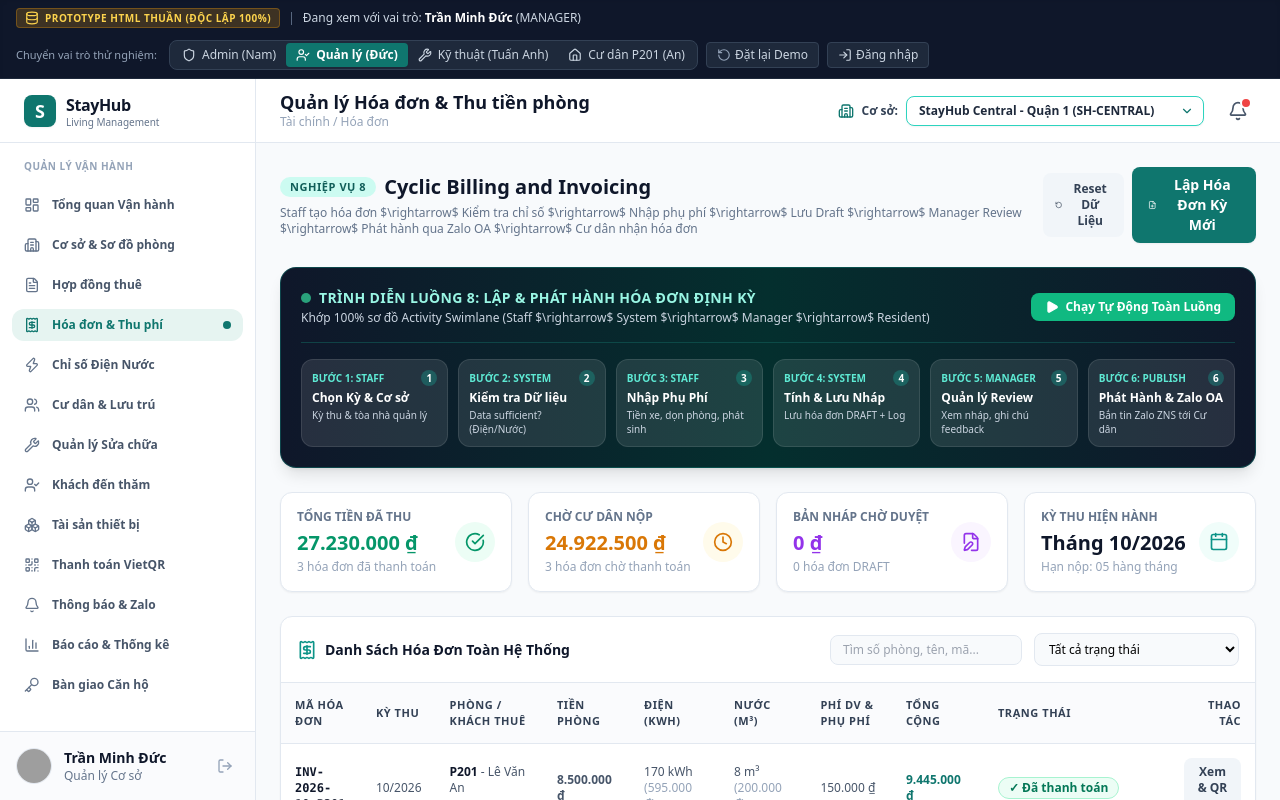
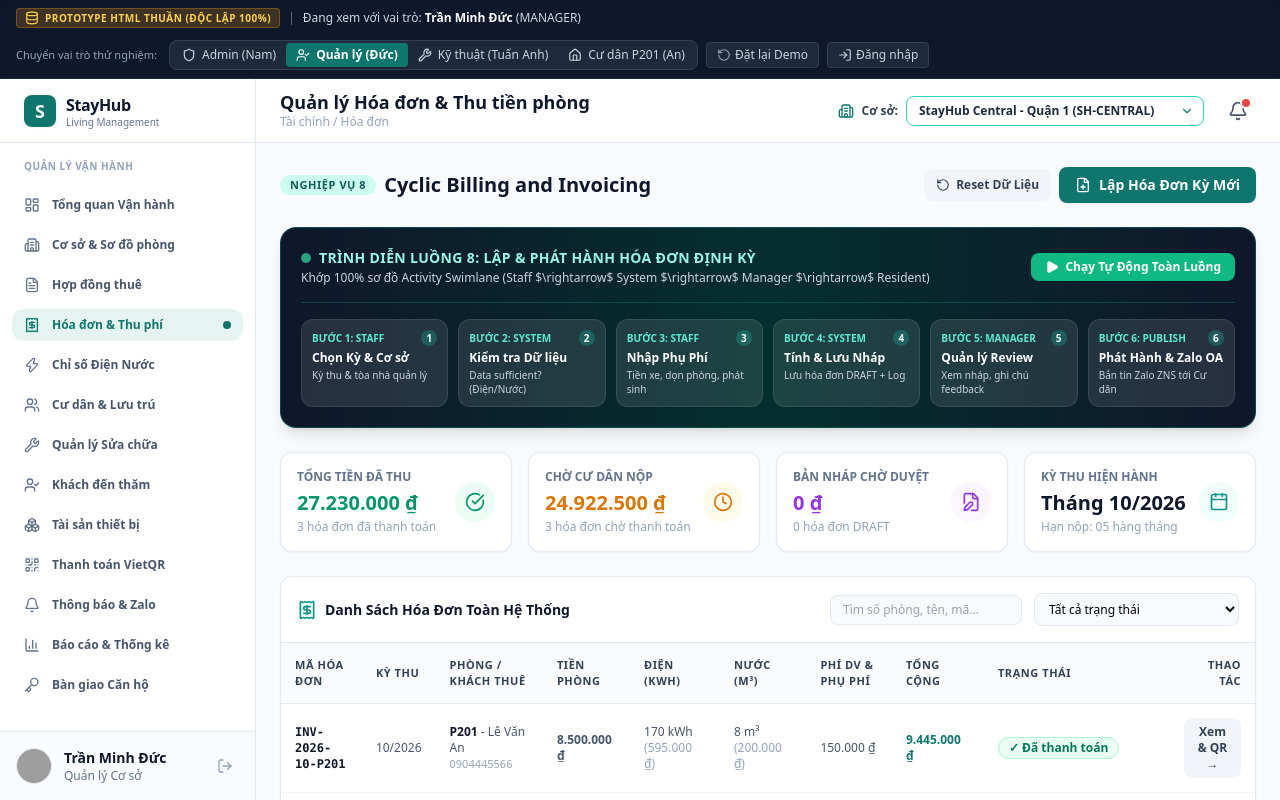
Before and after one commit to hopzxje/prototype, a plain HTML site: page pages/finance/invoices.html in a window 1280 px wide. Drawn offline with nearby package versions, Linux system fonts and the light colour scheme; grey boxes are pictures that could not be loaded.

Commit message:
style: remove process summary subtitle line from flows 7 and 8

```diff
--- a/pages/finance/invoices.html
+++ b/pages/finance/invoices.html
@@ -33,7 +33,6 @@
               <span class="px-2.5 py-0.5 rounded-full text-[11px] font-bold bg-teal-100 text-teal-800 uppercase tracking-wider">Nghiệp Vụ 8</span>
               <h2 class="text-xl font-bold text-slate-900">Cyclic Billing and Invoicing</h2>
             </div>
-            <p class="text-xs text-slate-500 mt-1">Staff tạo hóa đơn $\rightarrow$ Kiểm tra chỉ số $\rightarrow$ Nhập phụ phí $\rightarrow$ Lưu Draft $\rightarrow$ Manager Review $\rightarrow$ Phát hành qua Zalo OA $\rightarrow$ Cư dân nhận hóa đơn</p>
           </div>
           <div class="flex items-center gap-2">
             <button onclick="resetInvoiceDemoData()" class="flex items-center gap-1.5 px-3 py-2 bg-slate-100 hover:bg-slate-200 text-slate-700 rounded-lg text-xs font-semibold transition-colors">
```
Also changed, not shown: pages/residents/visitors.html (+0 -1 lines).
